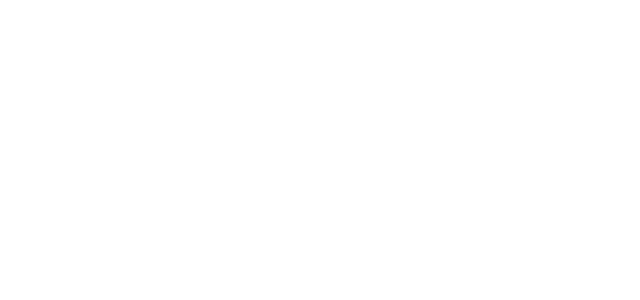
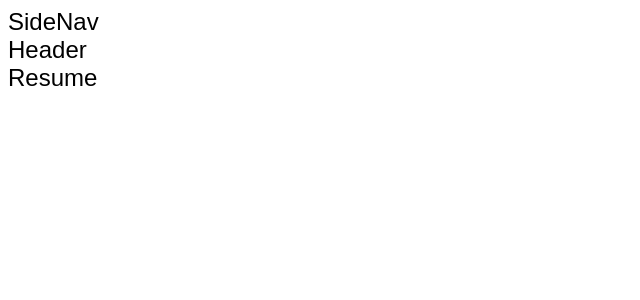
Before and after one commit to Mariano-SI/Fintech-Project-Origamid, a React (Vite) app: page / in a window 1280 px wide. Shown: the top 300 px of the page, without its empty margins (0-640 px from the left). Built offline with nearby package versions, Linux system fonts and the light colour scheme.

Commit message:
wip: first components

```diff
--- a/src/App.tsx
+++ b/src/App.tsx
@@ -1,9 +1,16 @@
+import Header from './Components/Header/Header';
+import SideNav from './Components/SideNav/SideNav';
+import Resume from './Pages/Resume/Resume';
 import './Style.css';
 
 function App() {
   return (
     <div>
-
+      <SideNav/>
+      <main>
+        <Header/>
+        <Resume/>
+      </main>
     </div>
   );
 }
--- /dev/null
+++ b/src/Components/Header/Header.tsx
@@ -0,0 +1,9 @@
+import React from 'react'
+
+function Header() {
+  return (
+    <div>Header</div>
+  )
+}
+
+export default Header
--- /dev/null
+++ b/src/Components/SideNav/SideNav.tsx
@@ -0,0 +1,9 @@
+import React from 'react'
+
+function SideNav() {
+  return (
+    <div>SideNav</div>
+  )
+}
+
+export default SideNav
--- /dev/null
+++ b/src/Pages/Resume/Resume.style.tsx
@@ -0,0 +1,5 @@
+import styled from "styled-components"
+
+export const ResumeStyled = styled.div`
+
+`
--- /dev/null
+++ b/src/Pages/Resume/Resume.tsx
@@ -0,0 +1,12 @@
+import React from 'react'
+import { ResumeStyled } from './Resume.style'
+
+function Resume() {
+  return (
+    <ResumeStyled>
+        Resume
+    </ResumeStyled>
+  )
+}
+
+export default Resume
--- a/src/style.css
+++ b/src/style.css
@@ -0,0 +1,4 @@
+body{
+    font-size: 1.5rem;
+    font-family: sans-serif;
+}
```
Also changed, not shown: src/Hooks/useFetch.tsx (added, +53 -0 lines).
